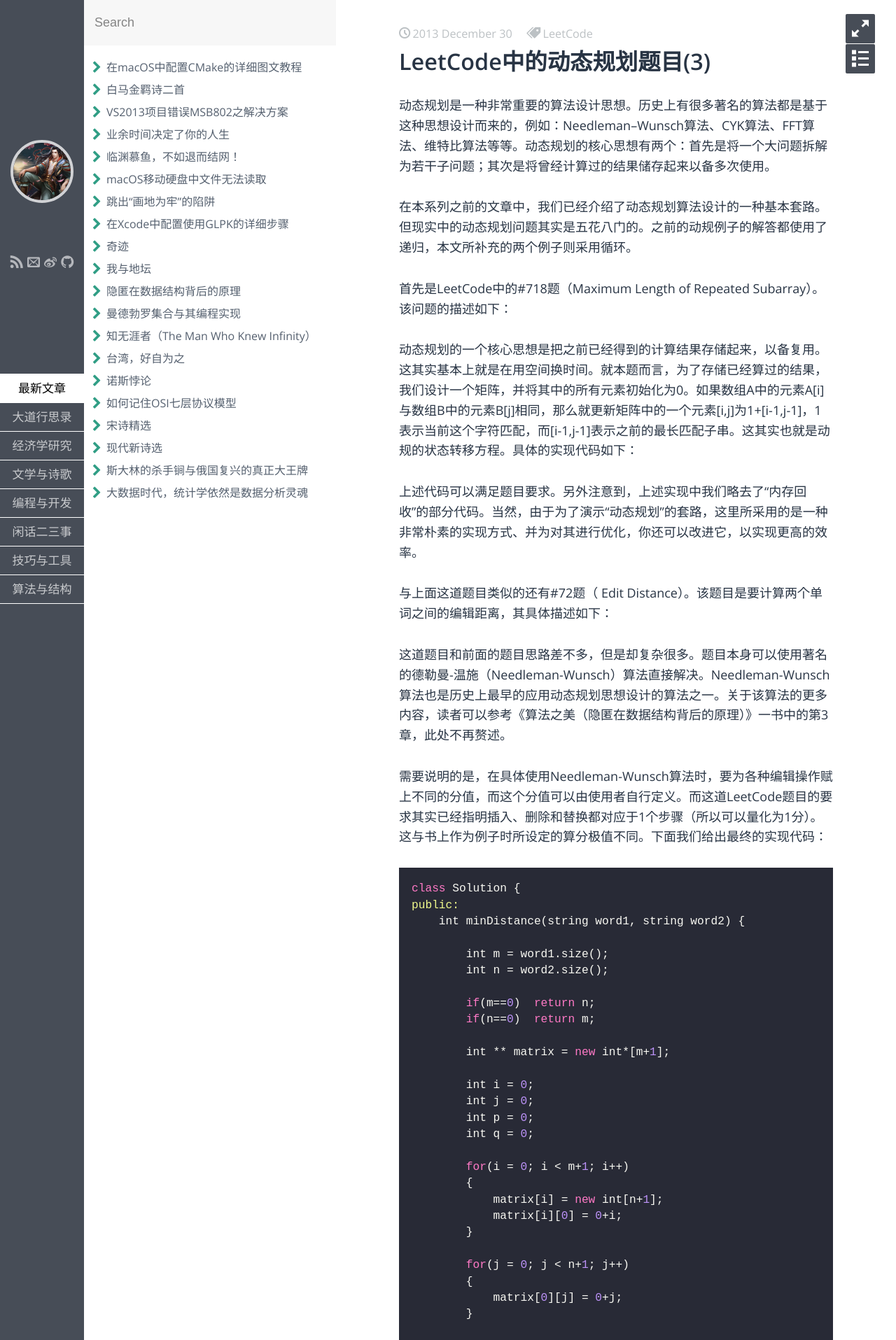
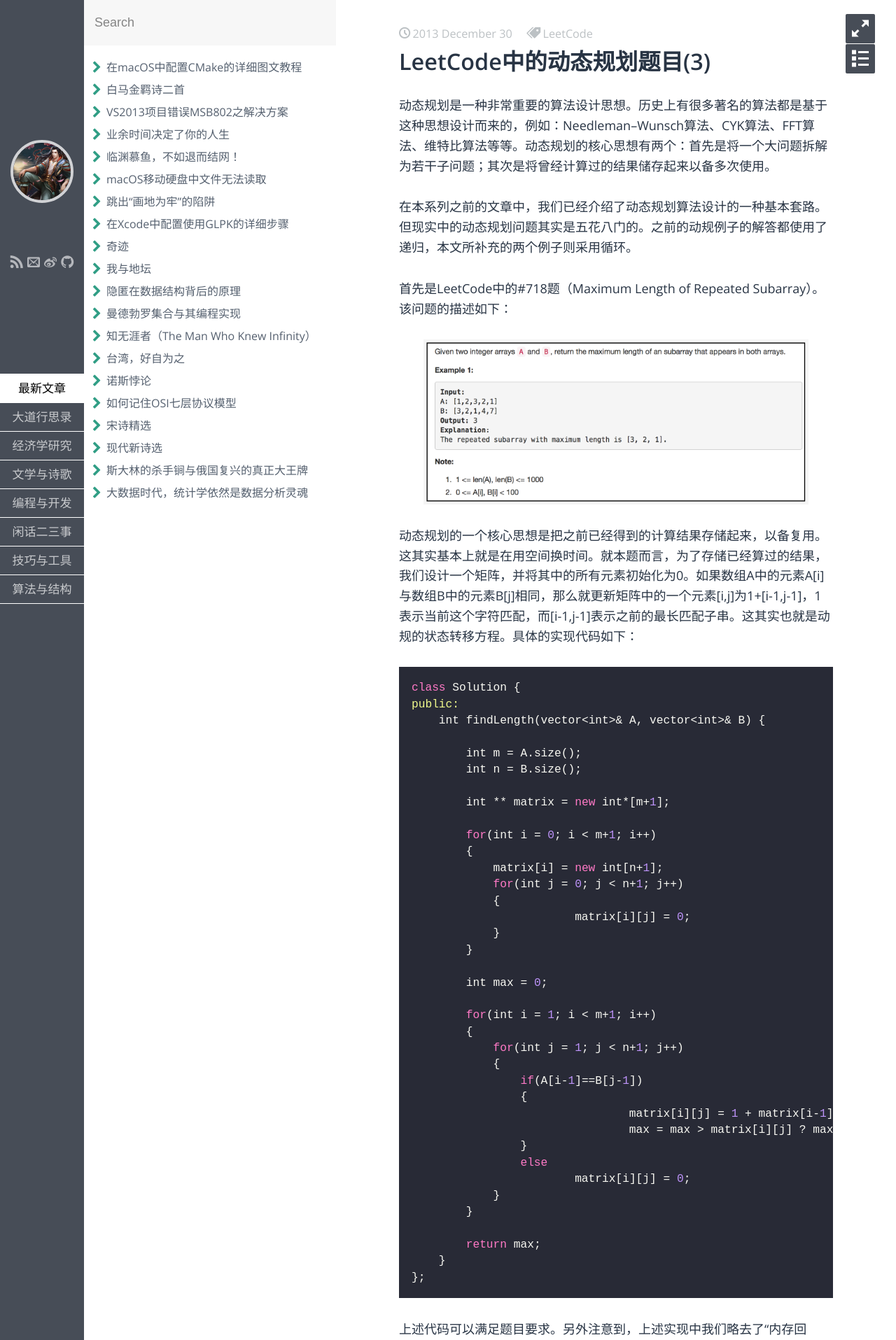
Before and after one commit to fzuo/baimafujinji, a Jekyll site: the page built from _posts/algorithm/2013-12-30-leetcode-dynamic-program03.md, in a window 1280 px wide. Shown: the top 1915 px of the page at 70% size. Built offline with Jekyll 4.4.1, drawn with Linux system fonts in a browser that asks for light colours; some web fonts are replaced; some of the changed text lies outside the part shown.

Commit message:
Update 2013-12-30-leetcode-dynamic-program03.md

````diff
--- a/_posts/algorithm/2013-12-30-leetcode-dynamic-program03.md
+++ b/_posts/algorithm/2013-12-30-leetcode-dynamic-program03.md
@@ -12,14 +12,65 @@
 
 首先是LeetCode中的#718题（Maximum Length of Repeated Subarray）。该问题的描述如下：
 
+<p align="center">
+<img src="https://fzuo.github.io/assets/img/leetcode/leetcode04.png" width="550">
+</p>
+
 动态规划的一个核心思想是把之前已经得到的计算结果存储起来，以备复用。这其实基本上就是在用空间换时间。就本题而言，为了存储已经算过的结果，我们设计一个矩阵，并将其中的所有元素初始化为0。如果数组A中的元素A[i]与数组B中的元素B[j]相同，那么就更新矩阵中的一个元素[i,j]为1+[i-1,j-1]，1表示当前这个字符匹配，而[i-1,j-1]表示之前的最长匹配子串。这其实也就是动规的状态转移方程。具体的实现代码如下：
+
+```cpp
+class Solution {
+public:
+    int findLength(vector<int>& A, vector<int>& B) {
+
+    	int m = A.size();
+    	int n = B.size();
+
+    	int ** matrix = new int*[m+1];
+
+        for(int i = 0; i < m+1; i++)
+        {
+            matrix[i] = new int[n+1];
+            for(int j = 0; j < n+1; j++)
+            {
+                	matrix[i][j] = 0;
+            }
+        }
+
+        int max = 0;
+
+        for(int i = 1; i < m+1; i++)
+        {
+            for(int j = 1; j < n+1; j++)
+            {
+            	if(A[i-1]==B[j-1])
+            	{
+        			matrix[i][j] = 1 + matrix[i-1][j-1];
+        			max = max > matrix[i][j] ? max : matrix[i][j];
+            	}
+            	else
+                	matrix[i][j] = 0;
+            }
+        }
+
+        return max;
+    }
+};
+```
 
 上述代码可以满足题目要求。另外注意到，上述实现中我们略去了“内存回收”的部分代码。当然，由于为了演示“动态规划”的套路，这里所采用的是一种非常朴素的实现方式、并为对其进行优化，你还可以改进它，以实现更高的效率。
 
 与上面这道题目类似的还有#72题（ Edit Distance）。该题目是要计算两个单词之间的编辑距离，其具体描述如下：
 
+<p align="center">
+<img src="https://fzuo.github.io/assets/img/leetcode/leetcode05.png" width="550">
+</p>
+
 这道题目和前面的题目思路差不多，但是却复杂很多。题目本身可以使用著名的德勒曼-温施（Needleman-Wunsch）算法直接解决。Needleman-Wunsch算法也是历史上最早的应用动态规划思想设计的算法之一。关于该算法的更多内容，读者可以参考《算法之美（隐匿在数据结构背后的原理）》一书中的第3章，此处不再赘述。
 
+<p align="center">
+<img src="https://fzuo.github.io/assets/img/leetcode/leetcode06.png" width="200">
+</p>
 
 需要说明的是，在具体使用Needleman-Wunsch算法时，要为各种编辑操作赋上不同的分值，而这个分值可以由使用者自行定义。而这道LeetCode题目的要求其实已经指明插入、删除和替换都对应于1个步骤（所以可以量化为1分）。这与书上作为例子时所设定的算分极值不同。下面我们给出最终的实现代码：
 
````
